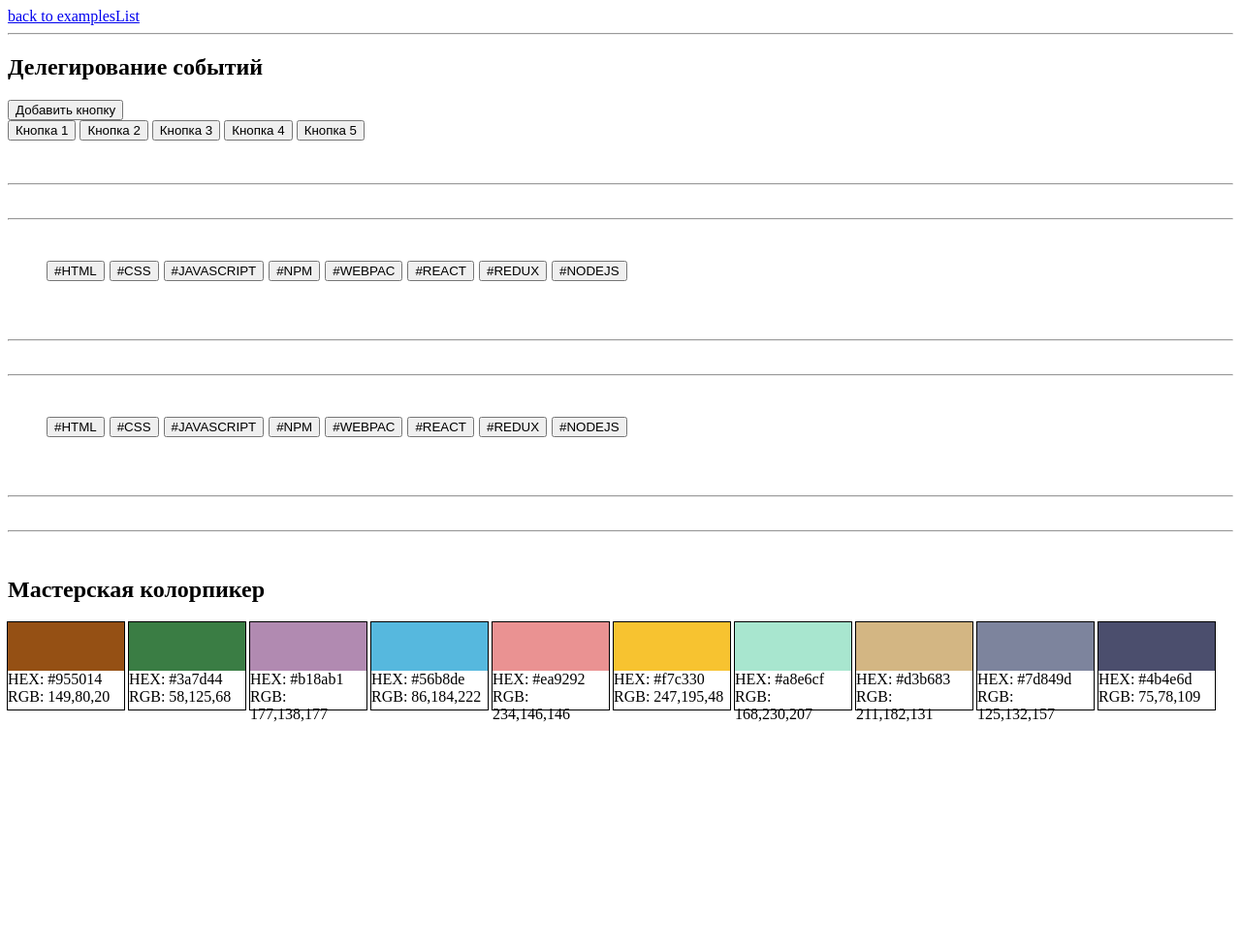
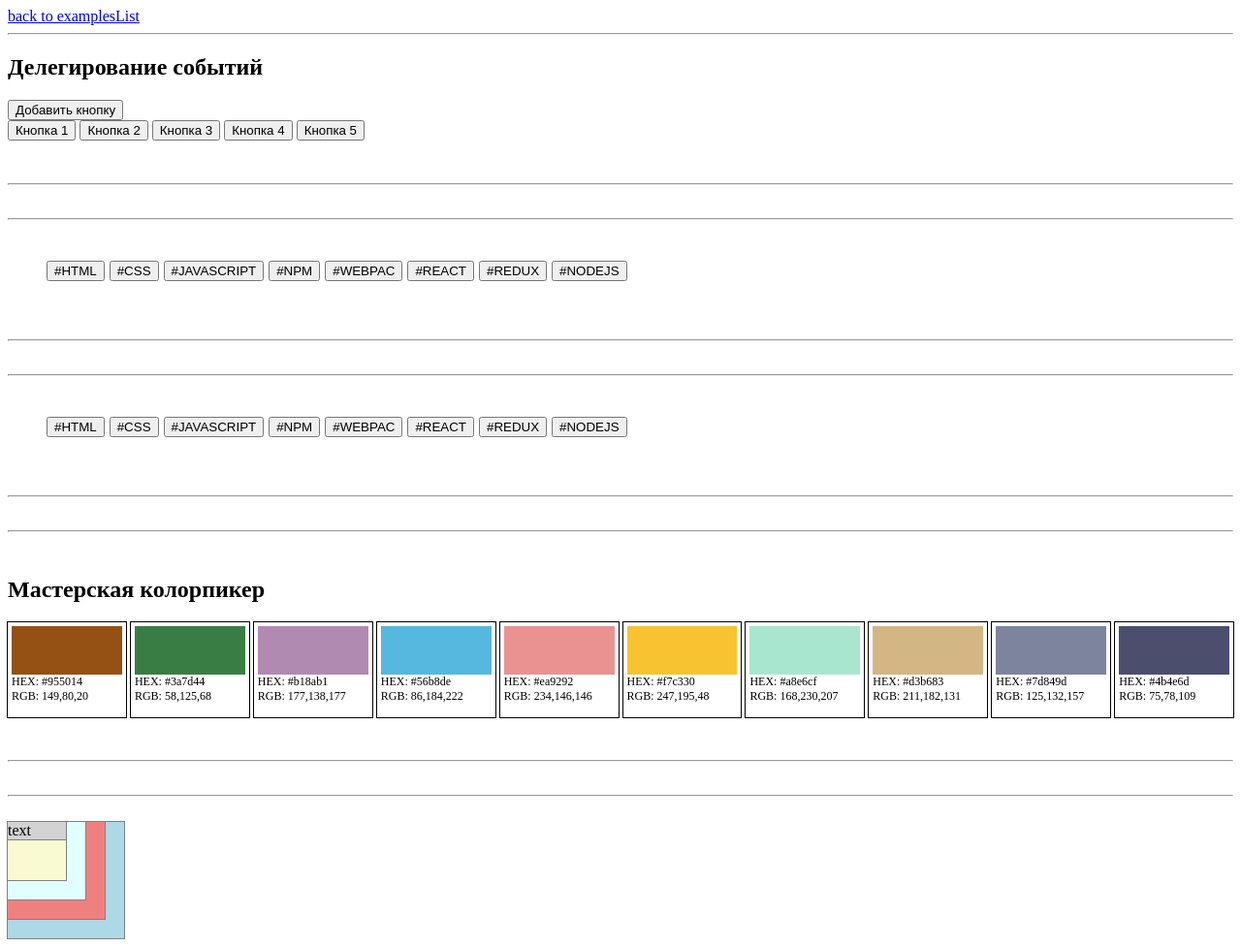
Before and after one commit to kornieiev/wireframes, a plain HTML site: page attached/js/13-event-delegation/13-event-delegation.html in a window 1280 px wide. Shown: the whole page at 97% size. Before the commit the page ends 800 px from the top, so only its background shows below. Drawn offline with Linux system fonts and the light colour scheme.

Commit message:
колорпикер

```diff
--- a/attached/js/13-event-delegation/13-event delegation.js
+++ b/attached/js/13-event-delegation/13-event delegation.js
@@ -140,11 +140,49 @@ function makeMarkup(colors) {
         style="background-color: ${hex}"
       ></div>
       <div class="color-meta">
-        <p>HEX: ${hex}</p>
-        <p>RGB: ${rgb}</p>
+        <p class="color-name">HEX: ${hex}</p>
+        <p class="color-name">RGB: ${rgb}</p>
       </div>
     </div>
     `;
     })
     .join("");
 }
+
+palette.addEventListener("click", onContainerClick);
+
+function onContainerClick(e) {
+  if (!e.target.classList.contains("color-swatch")) {
+    return;
+  }
+
+  const currentActiveCard = document.querySelector(".color-card.active-card");
+
+  console.log("currentActiveCard", currentActiveCard);
+  if (currentActiveCard) {
+    currentActiveCard.classList.remove("active-card");
+  }
+  const chosedCard = e.target.closest(".color-card");
+  console.log("chosedCard", chosedCard);
+  chosedCard.classList.add("active-card");
+
+  document.querySelector("body").style.backgroundColor = e.target.dataset.hex;
+}
+
+// Мастерская колорпикер
+//
+
+////
+
+//
+// Closest()
+// https://youtu.be/vnSnT-Uo8JI?t=4761
+
+const one = document.querySelector(".one");
+
+one.addEventListener("click", evt => {
+  console.log("evt", evt.target.closest(".one"));
+});
+
+// Closest()
+//
--- a/attached/js/13-event-delegation/13-event-delegation.html
+++ b/attached/js/13-event-delegation/13-event-delegation.html
@@ -123,6 +123,30 @@
 
     <!-- Мастерская колорпикер -->
     <!--  -->
+
+    <br />
+    <br />
+    <hr />
+    <br />
+    <hr />
+    <br />
+
+    <!--  -->
+    <!-- Closest() -->
+
+    <div class="one">
+      <div class="two">
+        <div class="three">
+          <div class="four">
+            <p class="text">text</p>
+          </div>
+        </div>
+      </div>
+    </div>
+
+    <!-- Closest() -->
+    <!--  -->
+
     <script type="module" src="./13-event delegation.js"></script>
   </body>
 </html>
--- a/attached/js/13-event-delegation/style.css
+++ b/attached/js/13-event-delegation/style.css
@@ -25,12 +25,68 @@ p {
 }
 
 .color-swatch {
+  outline: 1px dotted white;
   width: 100%;
   height: 50px;
 }
 
+.active-card {
+  animation: rotateX 500ms infinite alternate ease-in-out 500ms;
+  outline: 3px solid black;
+}
+
+@keyframes rotateX {
+  0% {
+    transform: perspective(500px) rotateX(-20deg);
+  }
+
+  100% {
+    transform: perspective(500px) rotateX(20deg);
+  }
+}
+
 .color-card {
+  padding: 4px;
   outline: 1px solid black;
   width: 120px;
   height: 90px;
 }
+
+.color-name {
+  font-size: 12px;
+}
+
+/*  */
+
+.one {
+  width: 120px;
+  height: 120px;
+  background-color: lightblue;
+  outline: 1px solid gray;
+}
+
+.two {
+  width: 100px;
+  height: 100px;
+  background-color: lightcoral;
+  outline: 1px solid gray;
+}
+
+.three {
+  width: 80px;
+  height: 80px;
+  background-color: lightcyan;
+  outline: 1px solid gray;
+}
+
+.four {
+  width: 60px;
+  height: 60px;
+  background-color: lightgoldenrodyellow;
+  outline: 1px solid gray;
+}
+
+.text {
+  outline: 1px solid gray;
+  background-color: lightgray;
+}
```
